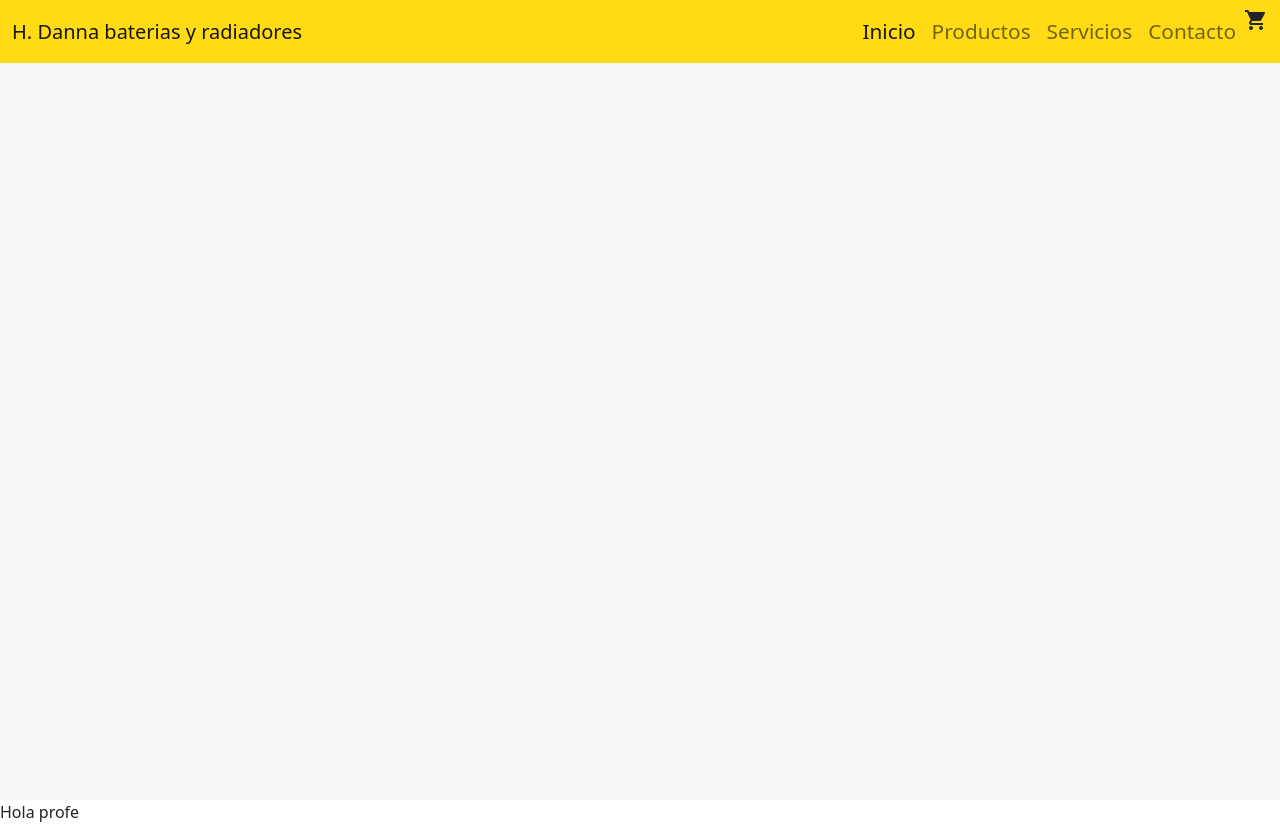
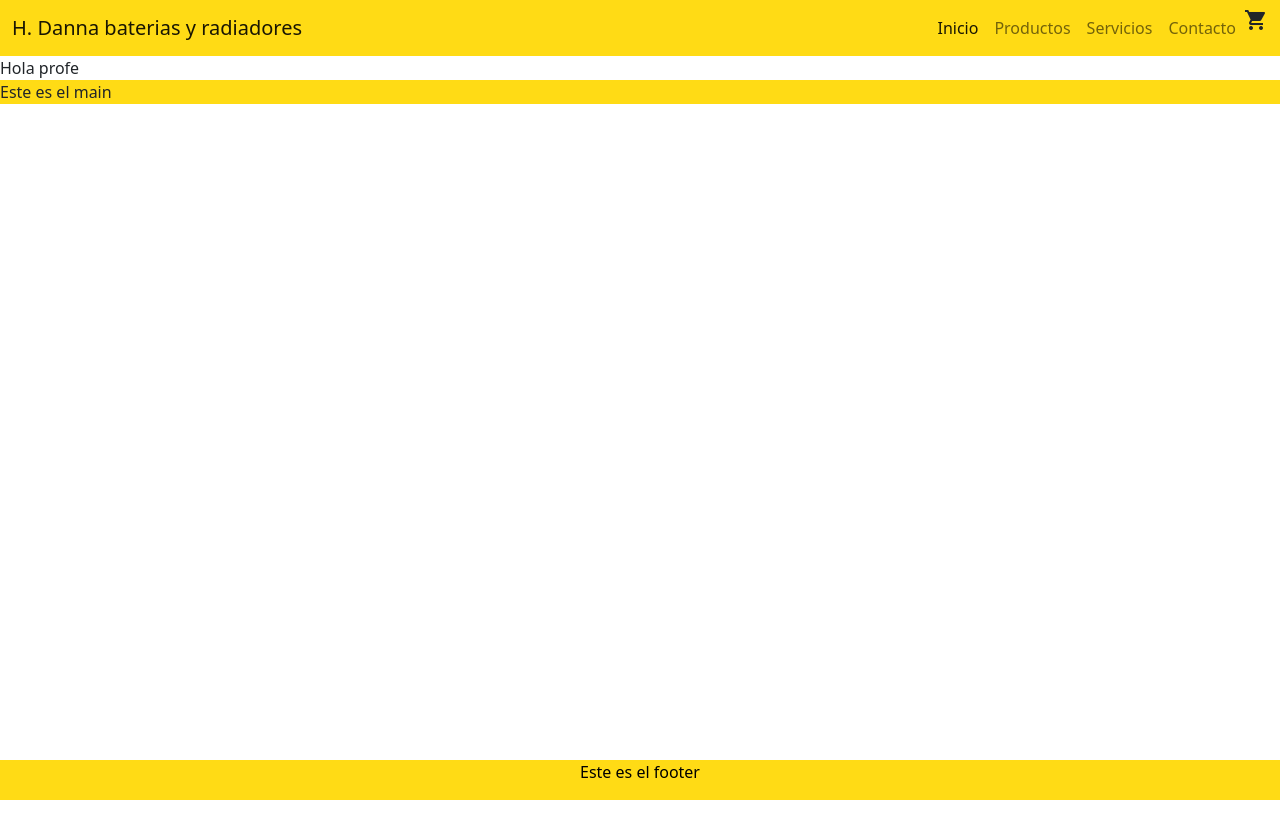
Before and after one commit to MatiasAcunaa/hdanna.baterias.react, a React (Create React App) app: page / in a window 1280 px wide. After the commit the page ends 800 px from the top, so only its background shows below. Built offline with nearby package versions, Linux system fonts and the light colour scheme.

Commit message:
ultimo commit 5-1

```diff
--- a/src/App.css
+++ b/src/App.css
@@ -19,3 +19,22 @@
 #barraNavegacion {
   background-color: #ffdb15;
 }
+
+#footer {
+  background-color: #ffdb15;
+  position: absolute;
+  bottom: 0;
+  width: 100%;
+  height: 40px;
+  color: black;
+}
+
+#textoFooter {
+  display: flex;
+  align-items: center;
+  justify-content: center;
+}
+
+#main {
+  background-color: #ffdb15;
+}
--- a/src/App.js
+++ b/src/App.js
@@ -1,14 +1,16 @@
-import Navbar from './components/Navbar';
 import './App.css';
 import ItemListContainer from './components/ItemListContainer';
+import Header from './components/Header';
+import Main from './components/Main';
+import Footer from './components/Footer';
 
 const App=()=>{
   return (
     <>
-      <header className="App-header">
-        <Navbar/>
-      </header>
+      <Header/>
       <ItemListContainer greeting="Hola profe"/>
+      <Main/>
+      <Footer/>
     </>
   );
 }
--- /dev/null
+++ b/src/components/Footer.js
@@ -0,0 +1,18 @@
+import 'bootstrap/dist/css/bootstrap.min.css';
+import '../App.css';
+
+const Footer=()=>{
+  return (
+    <>
+      <footer id='footer'>
+        <div id='textoFooter'>
+          <p>
+            Este es el footer
+          </p>
+        </div>
+      </footer>
+    </>
+  );
+}
+
+export default Footer;
--- a/src/components/Header.js
+++ b/src/components/Header.js
@@ -1,11 +1,12 @@
 import 'bootstrap/dist/css/bootstrap.min.css';
 import '../App.css';
+import Navbar from './Navbar';
 
 const Header=()=>{
   return (
     <>
       <header>
-
+        <Navbar></Navbar>
       </header>
     </>
   )
--- /dev/null
+++ b/src/components/Main.js
@@ -0,0 +1,16 @@
+import 'bootstrap/dist/css/bootstrap.min.css';
+import '../App.css';
+
+const Main=()=>{
+  return (
+    <>
+      <main id='main'>
+        <div>
+          <p>Este es el main</p>
+        </div>
+      </main>
+    </>
+  );
+}
+
+export default Main;
```
